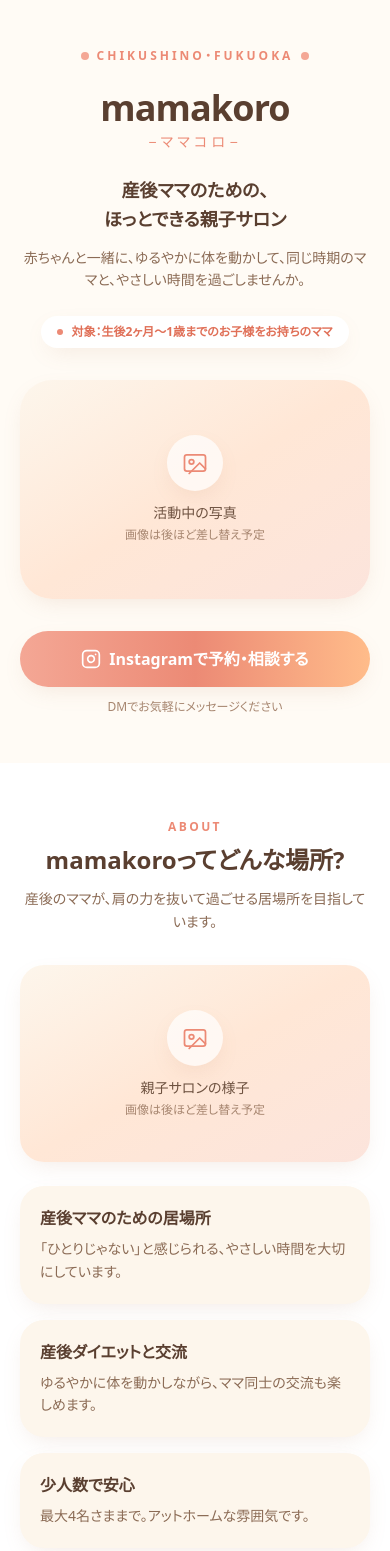
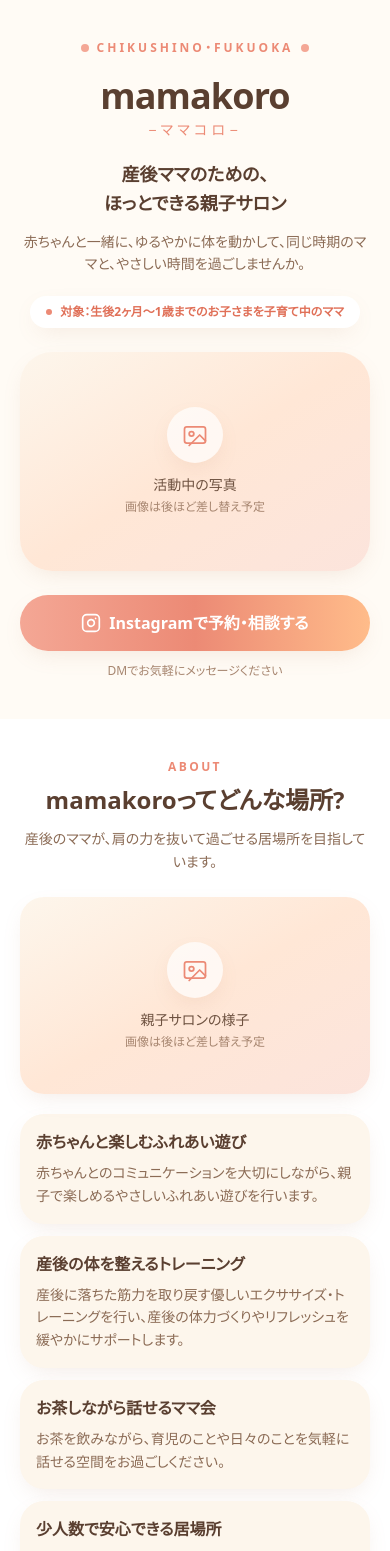
Before and after one commit to cokacola0209/mamakoro, a Next.js app: page / in a window 390 px wide. Shown: the top 1551 px of the page. Built offline with nearby package versions, Linux system fonts and the light colour scheme.

Commit message:
Update mamakoro copy and venue section

```diff
--- a/src/app/page.tsx
+++ b/src/app/page.tsx
@@ -19,7 +19,7 @@ function SectionTitle({
   description?: string;
 }) {
   return (
-    <div className="mb-8 text-center sm:mb-10">
+    <div className="mb-6 text-center sm:mb-10">
       {eyebrow && (
         <p className="mb-2 text-xs font-semibold tracking-[0.2em] text-coral-400">
           {eyebrow}
@@ -49,7 +49,7 @@ function Section({
   return (
     <section
       id={id}
-      className={`px-5 py-14 sm:px-6 sm:py-20 ${className}`}
+      className={`px-5 py-10 sm:px-6 sm:py-20 ${className}`}
     >
       <div className="mx-auto w-full max-w-3xl">{children}</div>
     </section>
@@ -146,9 +146,9 @@ export default function HomePage() {
         <div className="absolute inset-0 -z-10 bg-gradient-to-b from-cream-100 via-peach-100/60 to-cream-50" />
         <div className="absolute inset-0 -z-10 bg-soft-dots opacity-60" />
 
-        <div className="mx-auto w-full max-w-3xl px-5 pb-12 pt-12 sm:px-6 sm:pb-20 sm:pt-16">
+        <div className="mx-auto w-full max-w-3xl px-5 pb-10 pt-10 sm:px-6 sm:pb-20 sm:pt-16">
           {/* ロゴ・サイト名 */}
-          <div className="mb-6 flex items-center justify-center gap-2 text-coral-400">
+          <div className="mb-5 flex items-center justify-center gap-2 text-coral-400">
             <span className="inline-block h-2 w-2 rounded-full bg-coral-300" />
             <p className="text-xs font-semibold tracking-[0.25em]">
               CHIKUSHINO・FUKUOKA
@@ -165,7 +165,7 @@ export default function HomePage() {
             </span>
           </h1>
 
-          <p className="mt-6 text-center text-lg font-semibold leading-relaxed text-cocoa-700 sm:text-2xl">
+          <p className="mt-5 text-center text-lg font-semibold leading-relaxed text-cocoa-700 sm:text-2xl">
             産後ママのための、
             <br className="sm:hidden" />
             ほっとできる親子サロン
@@ -177,16 +177,16 @@ export default function HomePage() {
           </p>
 
           {/* 対象バッジ */}
-          <div className="mt-6 flex justify-center">
+          <div className="mt-5 flex justify-center">
             <span className="inline-flex items-center gap-2 rounded-full bg-white px-4 py-2 text-xs font-semibold text-coral-500 shadow-soft sm:text-sm">
               <span className="inline-block h-1.5 w-1.5 rounded-full bg-coral-400" />
               対象：生後{SALON_INFO.targetAgeMinMonth}ヶ月〜
-              {SALON_INFO.targetAgeMaxYear}歳までのお子様をお持ちのママ
+              {SALON_INFO.targetAgeMaxYear}歳までのお子さまを子育て中のママ
             </span>
           </div>
 
           {/* ヒーロー画像 */}
-          <div className="mt-8 sm:mt-10">
+          <div className="mt-6 sm:mt-10">
             <PlaceholderImage
               label="活動中の写真"
               alt="mamakoroの活動中の写真"
@@ -198,7 +198,7 @@ export default function HomePage() {
           </div>
 
           {/* CTA */}
-          <div className="mt-8 flex flex-col items-center gap-3">
+          <div className="mt-6 flex flex-col items-center gap-3">
             <InstagramButton
               label="Instagramで予約・相談する"
               size="lg"
@@ -219,7 +219,7 @@ export default function HomePage() {
           description="産後のママが、肩の力を抜いて過ごせる居場所を目指しています。"
         />
 
-        <div className="grid gap-6 sm:gap-8">
+        <div className="grid gap-5 sm:gap-8">
           <PlaceholderImage
             label="親子サロンの様子"
             alt="親子サロンでママと赤ちゃんが過ごしている様子"
@@ -227,24 +227,28 @@ export default function HomePage() {
             // src="/images/about.jpg"
           />
 
-          <div className="grid gap-4 sm:grid-cols-3">
+          <div className="grid gap-3 sm:grid-cols-2">
             {[
               {
-                title: "産後ママのための居場所",
-                body: "「ひとりじゃない」と感じられる、やさしい時間を大切にしています。",
+                title: "赤ちゃんと楽しむふれあい遊び",
+                body: "赤ちゃんとのコミュニケーションを大切にしながら、親子で楽しめるやさしいふれあい遊びを行います。",
               },
               {
-                title: "産後ダイエットと交流",
-                body: "ゆるやかに体を動かしながら、ママ同士の交流も楽しめます。",
+                title: "産後の体を整えるトレーニング",
+                body: "産後に落ちた筋力を取り戻す優しいエクササイズ・トレーニングを行い、産後の体力づくりやリフレッシュを緩やかにサポートします。",
               },
               {
-                title: "少人数で安心",
-                body: `最大${SALON_INFO.maxCapacity}名さままで。アットホームな雰囲気です。`,
+                title: "お茶しながら話せるママ会",
+                body: "お茶を飲みながら、育児のことや日々のことを気軽に話せる空間をお過ごしください。",
+              },
+              {
+                title: "少人数で安心できる居場所",
+                body: `最大${SALON_INFO.maxCapacity}名さままでの少人数制で、アットホームな雰囲気を大切にしています。`,
               },
             ].map((item) => (
               <div
                 key={item.title}
-                className="rounded-3xl bg-cream-100 p-5 shadow-soft sm:p-6"
+                className="rounded-3xl bg-cream-100 p-4 shadow-soft sm:p-6"
               >
                 <h3 className="text-base font-bold text-cocoa-700 sm:text-lg">
                   {item.title}
@@ -270,7 +274,7 @@ export default function HomePage() {
           {recommendedFor.map((item) => (
             <li
               key={item.text}
-              className="flex items-center gap-3 rounded-2xl bg-white px-4 py-4 shadow-soft sm:px-5"
+              className="flex items-center gap-3 rounded-2xl bg-white px-4 py-3 shadow-soft sm:px-5 sm:py-4"
             >
               <span
                 className="flex h-10 w-10 shrink-0 items-center justify-center rounded-full bg-peach-100 text-lg"
@@ -294,7 +298,7 @@ export default function HomePage() {
           description="無理なく、楽しく。産後の体に寄り添った内容です。"
         />
 
-        <div className="grid gap-6 sm:gap-8">
+        <div className="grid gap-5 sm:gap-8">
           <PlaceholderImage
             label="ママ同士の交流イメージ"
             alt="ママ同士が交流しているイメージ写真"
@@ -302,11 +306,11 @@ export default function HomePage() {
             // src="/images/lesson.jpg"
           />
 
-          <div className="grid gap-4 sm:grid-cols-2">
+          <div className="grid gap-3 sm:grid-cols-2">
             {lessonPoints.map((item, i) => (
               <div
                 key={item.title}
-                className="rounded-3xl border border-cream-200 bg-cream-50 p-5 shadow-soft sm:p-6"
+                className="rounded-3xl border border-cream-200 bg-cream-50 p-4 shadow-soft sm:p-6"
               >
                 <div className="mb-2 flex items-center gap-2">
                   <span className="flex h-7 w-7 items-center justify-center rounded-full bg-coral-200 text-xs font-bold text-white">
@@ -323,7 +327,7 @@ export default function HomePage() {
             ))}
           </div>
 
-          <p className="rounded-2xl bg-peach-100/60 px-5 py-4 text-center text-xs leading-relaxed text-cocoa-500 sm:text-sm">
+          <p className="rounded-2xl bg-peach-100/60 px-4 py-3 text-center text-xs leading-relaxed text-cocoa-500 sm:px-5 sm:py-4 sm:text-sm">
             ※ 効果には個人差があります。痩身や治療を目的としたものではなく、
             気分転換や交流のきっかけとしてご活用ください。
           </p>
@@ -338,7 +342,7 @@ export default function HomePage() {
           description="シンプルでわかりやすい料金です。"
         />
 
-        <div className="rounded-4xl bg-white p-6 shadow-soft-lg sm:p-10">
+        <div className="rounded-4xl bg-white p-5 shadow-soft-lg sm:p-10">
           <dl className="divide-y divide-cream-200">
             {[
               {
@@ -355,12 +359,12 @@ export default function HomePage() {
               },
               {
                 label: "対象",
-                value: `生後${SALON_INFO.targetAgeMinMonth}ヶ月〜${SALON_INFO.targetAgeMaxYear}歳までのお子様をお持ちのママ`,
+                value: `生後${SALON_INFO.targetAgeMinMonth}ヶ月〜${SALON_INFO.targetAgeMaxYear}歳までのお子さまを子育て中のママ`,
               },
             ].map((row) => (
               <div
                 key={row.label}
-                className="flex flex-col gap-1 py-4 sm:flex-row sm:items-center sm:justify-between sm:py-5"
+                className="flex flex-col gap-1 py-3 sm:flex-row sm:items-center sm:justify-between sm:py-5"
               >
                 <dt className="text-xs font-semibold tracking-wider text-coral-400 sm:text-sm">
                   {row.label}
@@ -382,8 +386,8 @@ export default function HomePage() {
           description="同じく子育て中のママだから、わかること。"
         />
 
-        <div className="rounded-4xl bg-cream-100 p-6 shadow-soft sm:p-8">
-          <div className="flex flex-col items-center gap-6 sm:flex-row sm:items-start sm:gap-8">
+        <div className="rounded-4xl bg-cream-100 p-5 shadow-soft sm:p-8">
+          <div className="flex flex-col items-center gap-5 sm:flex-row sm:items-start sm:gap-8">
             <div className="w-40 shrink-0 sm:w-48">
               <PlaceholderImage
                 label="トレーナー紹介写真"
@@ -403,7 +407,7 @@ export default function HomePage() {
                 保育士・トレーナー
               </h3>
 
-              <ul className="mt-4 flex flex-wrap justify-center gap-2 sm:justify-start">
+              <ul className="mt-3 flex flex-wrap justify-center gap-2 sm:justify-start">
                 <li className="rounded-full bg-white px-3 py-1.5 text-xs font-semibold text-coral-500 shadow-soft">
                   保育士資格
                 </li>
@@ -412,7 +416,7 @@ export default function HomePage() {
                 </li>
               </ul>
 
-              <p className="mt-5 text-sm leading-relaxed text-cocoa-500 sm:text-base">
+              <p className="mt-4 text-sm leading-relaxed text-cocoa-500 sm:text-base">
                 産後、自分の体や気持ちの変化に戸惑った経験から、
                 「同じ時期のママが気軽に集まれる場所をつくりたい」という思いで
                 mamakoroを始めました。
@@ -434,28 +438,36 @@ export default function HomePage() {
           description="アットホームな空間で開催しています。"
         />
 
-        <div className="grid gap-6 sm:gap-8">
-          <PlaceholderImage
-            label="会場写真"
-            alt="サロン会場の写真"
-            aspect="wide"
-            // src="/images/venue.jpg"
-          />
-
-          <div className="rounded-3xl bg-white p-5 shadow-soft sm:p-7">
-            <dl>
-              <dt className="text-xs font-semibold tracking-wider text-coral-400">
-                エリア
-              </dt>
-              <dd className="mt-1 text-base font-bold text-cocoa-700">
-                {SALON_INFO.area}
-              </dd>
-            </dl>
-            <p className="mt-4 rounded-2xl bg-cream-100 px-4 py-3 text-xs leading-relaxed text-cocoa-500 sm:text-sm">
-              詳しい住所は、ご予約確定後にInstagram DMでご案内しています。
-              安心してご参加いただけるよう、Webサイト上では公開しておりません。
-            </p>
+        <div className="rounded-3xl bg-white p-6 text-center shadow-soft sm:p-8">
+          <div
+            className="mx-auto mb-4 flex h-12 w-12 items-center justify-center rounded-full bg-peach-100 text-coral-400 shadow-soft"
+            aria-hidden="true"
+          >
+            <svg
+              xmlns="http://www.w3.org/2000/svg"
+              viewBox="0 0 24 24"
+              fill="none"
+              stroke="currentColor"
+              strokeWidth="1.8"
+              strokeLinecap="round"
+              strokeLinejoin="round"
+              className="h-6 w-6"
+            >
+              <path d="M21 10c0 7-9 13-9 13s-9-6-9-13a9 9 0 0 1 18 0z" />
+              <circle cx="12" cy="10" r="3" />
+            </svg>
           </div>
+          <p className="text-xs font-semibold tracking-[0.2em] text-coral-400">
+            エリア
+          </p>
+          <p className="mt-1.5 text-lg font-bold leading-snug text-cocoa-700 sm:text-xl">
+            福岡県 筑紫野市 塔原東
+          </p>
+          <p className="mx-auto mt-4 max-w-md text-sm leading-relaxed text-cocoa-500">
+            このエリアで開催しています。
+            <br className="sm:hidden" />
+            詳しい場所は、ご予約・お問い合わせ後に個別にご案内します。
+          </p>
         </div>
       </Section>
 
@@ -467,11 +479,11 @@ export default function HomePage() {
           description="シンプルな4ステップで参加できます。"
         />
 
-        <ol className="grid gap-4 sm:gap-5">
+        <ol className="grid gap-3 sm:gap-5">
           {steps.map((step) => (
             <li
               key={step.no}
-              className="flex gap-4 rounded-3xl bg-cream-50 p-5 shadow-soft sm:gap-6 sm:p-6"
+              className="flex gap-3 rounded-3xl bg-cream-50 p-4 shadow-soft sm:gap-6 sm:p-6"
             >
               <span className="flex h-12 w-12 shrink-0 items-center justify-center rounded-full bg-gradient-to-br from-coral-300 to-peach-300 text-sm font-bold text-white shadow-soft sm:h-14 sm:w-14 sm:text-base">
                 {step.no}
@@ -488,7 +500,7 @@ export default function HomePage() {
           ))}
         </ol>
 
-        <div className="mt-8 flex justify-center">
+        <div className="mt-6 flex justify-center sm:mt-8">
           <InstagramButton
             label="Instagram DMを開く"
             size="md"
@@ -505,11 +517,11 @@ export default function HomePage() {
           description="気になることがあれば、お気軽にDMでもお尋ねください。"
         />
 
-        <div className="space-y-3 sm:space-y-4">
+        <div className="space-y-2.5 sm:space-y-4">
           {faqs.map((item) => (
             <details
               key={item.q}
-              className="group rounded-2xl bg-white p-5 shadow-soft transition open:shadow-soft-lg sm:p-6"
+              className="group rounded-2xl bg-white p-4 shadow-soft transition open:shadow-soft-lg sm:p-6"
             >
               <summary className="flex cursor-pointer list-none items-start justify-between gap-4">
                 <div className="flex flex-1 items-start gap-3">
@@ -556,7 +568,7 @@ export default function HomePage() {
       {/* ============ 10. 最後のCTA ============ */}
       <section className="relative overflow-hidden bg-gradient-to-br from-coral-200 via-peach-200 to-coral-300">
         <div className="absolute inset-0 bg-soft-dots opacity-40" />
-        <div className="relative mx-auto w-full max-w-2xl px-5 py-16 text-center sm:px-6 sm:py-24">
+        <div className="relative mx-auto w-full max-w-2xl px-5 py-12 text-center sm:px-6 sm:py-24">
           <p className="text-xs font-semibold tracking-[0.25em] text-white/90">
             COME JOIN US
           </p>
@@ -569,7 +581,7 @@ export default function HomePage() {
             「行ってみたい」「ちょっと相談したい」だけでも大丈夫です。
             DMでお気軽にメッセージください。
           </p>
-          <div className="mt-8 flex justify-center">
+          <div className="mt-6 flex justify-center sm:mt-8">
             <InstagramButton
               label="Instagramで予約・相談する"
               size="lg"
@@ -581,7 +593,7 @@ export default function HomePage() {
       </section>
 
       {/* ============ フッター ============ */}
-      <footer className="bg-cocoa-700 px-5 py-10 text-center text-cream-100 sm:px-6">
+      <footer className="bg-cocoa-700 px-5 py-8 text-center text-cream-100 sm:px-6 sm:py-10">
         <p className="text-base font-bold tracking-wide">
           {SITE_NAME}
           <span className="ml-1 text-xs font-medium tracking-[0.2em] text-cream-200">
```
